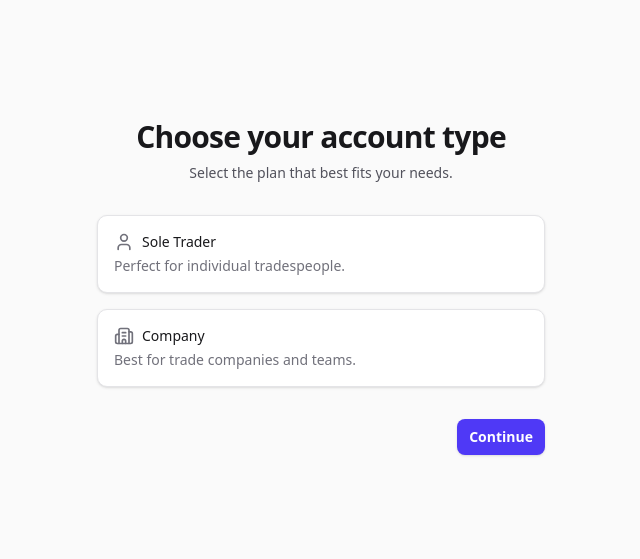
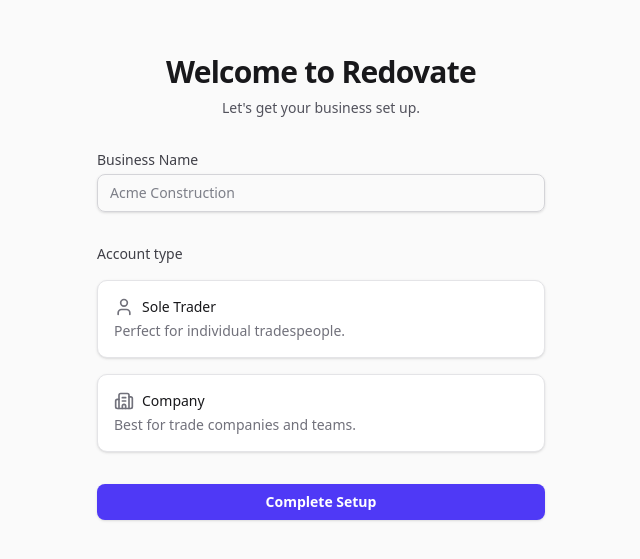
Before and after one commit to Tiago1188/redovate, a Next.js app: page /onboarding in a window 1280 px wide. Shown: the part 125-684 px from the top of the page, without its empty margins (319-959 px from the left). Built offline with nearby package versions, Linux system fonts and the light colour scheme; no server answers.

Commit message:
feat: implement auth flow with clerk metadata and server actions

```diff
--- /dev/null
+++ b/actions/onboarding.ts
@@ -0,0 +1,80 @@
+'use server';
+
+import { auth, clerkClient } from "@clerk/nextjs/server";
+import { redirect } from "next/navigation";
+import { z } from "zod";
+import pool from "@/lib/db";
+
+const onboardingSchema = z.object({
+    businessName: z.string().min(2, "Business name must be at least 2 characters"),
+    accountType: z.enum(["sole_trader", "company"]),
+});
+
+export async function completeOnboarding(formData: FormData) {
+    const { userId } = await auth();
+
+    if (!userId) {
+        throw new Error("Unauthorized");
+    }
+
+    const rawData = {
+        businessName: formData.get("business-name"),
+        accountType: formData.get("account-type"),
+    };
+
+    const validatedData = onboardingSchema.parse(rawData);
+
+    // Generate a simple slug from the business name
+    const slug = validatedData.businessName
+        .toLowerCase()
+        .replace(/[^a-z0-9]+/g, "-")
+        .replace(/(^-|-$)+/g, "") + "-" + Math.floor(Math.random() * 10000);
+
+    const client = await clerkClient();
+    const user = await client.users.getUser(userId);
+
+    // Ensure user exists in our DB first
+    // We try to insert the user if they don't exist (idempotent-ish)
+    // In a real app, we might use webhooks to sync users, but for now we ensure it here.
+    try {
+        await pool.query(
+            `INSERT INTO users (clerk_id, email, full_name)
+       VALUES ($1, $2, $3)
+       ON CONFLICT (clerk_id) DO NOTHING`,
+            [userId, user.emailAddresses[0].emailAddress, user.fullName || ""]
+        );
+
+        // Get the internal user ID
+        const userRes = await pool.query(
+            `SELECT id FROM users WHERE clerk_id = $1`,
+            [userId]
+        );
+        const internalUserId = userRes.rows[0]?.id;
+
+        if (!internalUserId) throw new Error("User not found");
+
+        // Create the business
+        const businessRes = await pool.query(
+            `INSERT INTO businesses (user_id, business_name, slug, business_type)
+       VALUES ($1, $2, $3, $4)
+       RETURNING id`,
+            [internalUserId, validatedData.businessName, slug, validatedData.accountType]
+        );
+
+        const businessId = businessRes.rows[0].id;
+
+        // Update Clerk Metadata
+        await client.users.updateUserMetadata(userId, {
+            publicMetadata: {
+                businessId: businessId,
+                businessType: validatedData.accountType,
+            },
+        });
+
+    } catch (error) {
+        console.error("Onboarding error:", error);
+        throw new Error("Failed to create business");
+    }
+
+    redirect("/dashboard");
+}
--- a/app/onboarding/page.tsx
+++ b/app/onboarding/page.tsx
@@ -1,8 +1,9 @@
 import { CheckCircle, User, Building2 } from "lucide-react";
+import { completeOnboarding } from "@/actions/onboarding";
 
 const accountTypes = [
     {
-        id: "sole-trader",
+        id: "sole_trader",
         title: "Sole Trader",
         description: "Perfect for individual tradespeople.",
         icon: User,
@@ -21,15 +22,32 @@
             <div className="w-full max-w-md space-y-8">
                 <div>
                     <h2 className="mt-6 text-center text-3xl font-bold tracking-tight text-zinc-900 dark:text-white">
-                        Choose your account type
+                        Welcome to Redovate
                     </h2>
                     <p className="mt-2 text-center text-sm text-zinc-600 dark:text-zinc-400">
-                        Select the plan that best fits your needs.
+                        Let's get your business set up.
                     </p>
                 </div>
 
+                <form action={completeOnboarding} className="space-y-8">
+                    <div>
+                        <label htmlFor="business-name" className="block text-sm font-medium text-zinc-700 dark:text-zinc-300">
+                            Business Name
+                        </label>
+                        <div className="mt-1">
+                            <input
+                                type="text"
+                                name="business-name"
+                                id="business-name"
+                                required
+                                className="block w-full rounded-md border-zinc-300 shadow-sm focus:border-indigo-500 focus:ring-indigo-500 dark:border-zinc-700 dark:bg-zinc-900 dark:text-white sm:text-sm px-3 py-2 border"
+                                placeholder="Acme Construction"
+                            />
+                        </div>
+                    </div>
+
                     <fieldset>
-                    <legend className="sr-only">Account type</legend>
+                        <legend className="text-sm font-medium text-zinc-700 dark:text-zinc-300 mb-4">Account type</legend>
                         <div className="space-y-4">
                             {accountTypes.map((type) => (
                                 <label
@@ -40,6 +58,7 @@
                                         type="radio"
                                         name="account-type"
                                         value={type.id}
+                                        required
                                         className="sr-only"
                                         aria-labelledby={`${type.id}-label`}
                                         aria-describedby={`${type.id}-description`}
@@ -73,11 +92,12 @@
                             ))}
                         </div>
                     </fieldset>
-                <div className="mt-6 flex justify-end">
-                    <button className="rounded-md bg-indigo-600 px-3 py-2 text-sm font-semibold text-white shadow-sm hover:bg-indigo-500 focus-visible:outline focus-visible:outline-2 focus-visible:outline-offset-2 focus-visible:outline-indigo-600">
-                        Continue
+                    <div className="flex justify-end">
+                        <button type="submit" className="w-full rounded-md bg-indigo-600 px-3 py-2 text-sm font-semibold text-white shadow-sm hover:bg-indigo-500 focus-visible:outline focus-visible:outline-2 focus-visible:outline-offset-2 focus-visible:outline-indigo-600">
+                            Complete Setup
                         </button>
                     </div>
+                </form>
             </div>
         </div>
     );
--- /dev/null
+++ b/middleware.ts
@@ -0,0 +1,47 @@
+import { clerkMiddleware, createRouteMatcher } from "@clerk/nextjs/server";
+import { NextResponse } from "next/server";
+
+const isPublicRoute = createRouteMatcher([
+  "/sign-in(.*)",
+  "/sign-up(.*)",
+  "/api/webhooks(.*)"
+]);
+
+const isOnboardingRoute = createRouteMatcher(["/onboarding"]);
+
+export default clerkMiddleware(async (auth, req) => {
+  const { userId, sessionClaims } = await auth();
+
+  // If user is not signed in and trying to access a protected route, Clerk handles this by default
+  // if we use auth.protect() or similar, but here we want custom logic.
+  // Actually, clerkMiddleware doesn't auto-protect unless we tell it to.
+
+  if (!userId && !isPublicRoute(req)) {
+    return (await auth()).redirectToSignIn({ returnBackUrl: req.url });
+  }
+
+  if (userId) {
+    const businessId = sessionClaims?.publicMetadata?.businessId;
+
+    // If user has a business but is on onboarding page, redirect to dashboard
+    if (businessId && isOnboardingRoute(req)) {
+      const dashboardUrl = new URL("/dashboard", req.url);
+      return NextResponse.redirect(dashboardUrl);
+    }
+
+    // If user has NO business and is NOT on onboarding page (and not public), redirect to onboarding
+    if (!businessId && !isOnboardingRoute(req) && !isPublicRoute(req)) {
+      const onboardingUrl = new URL("/onboarding", req.url);
+      return NextResponse.redirect(onboardingUrl);
+    }
+  }
+});
+
+export const config = {
+  matcher: [
+    // Skip Next.js internals and all static files, unless found in search params
+    '/((?!_next|[^?]*\\.(?:html?|css|js(?!on)|jpe?g|webp|png|gif|svg|ttf|woff2?|ico|csv|docx?|xlsx?|zip|webmanifest)).*)',
+    // Always run for API routes
+    '/(api|trpc)(.*)',
+  ],
+};
--- a/proxy.ts
+++ /dev/null
@@ -1,12 +0,0 @@
-import { clerkMiddleware } from "@clerk/nextjs/server";
-
-export default clerkMiddleware();
-
-export const config = {
-  matcher: [
-    // Skip Next.js internals and all static files, unless found in search params
-    '/((?!_next|[^?]*\\.(?:html?|css|js(?!on)|jpe?g|webp|png|gif|svg|ttf|woff2?|ico|csv|docx?|xlsx?|zip|webmanifest)).*)',
-    // Always run for API routes
-    '/(api|trpc)(.*)',
-  ],
-};
--- /dev/null
+++ b/types/globals.d.ts
@@ -0,0 +1,10 @@
+export { }
+
+declare global {
+    interface CustomJwtSessionClaims {
+        publicMetadata: {
+            businessId?: string;
+            businessType?: string;
+        };
+    }
+}
```
Also changed, not shown: 1 other file (tests, documents, lock files or other folders). Lines whose indentation alone changed are shown as unchanged.
